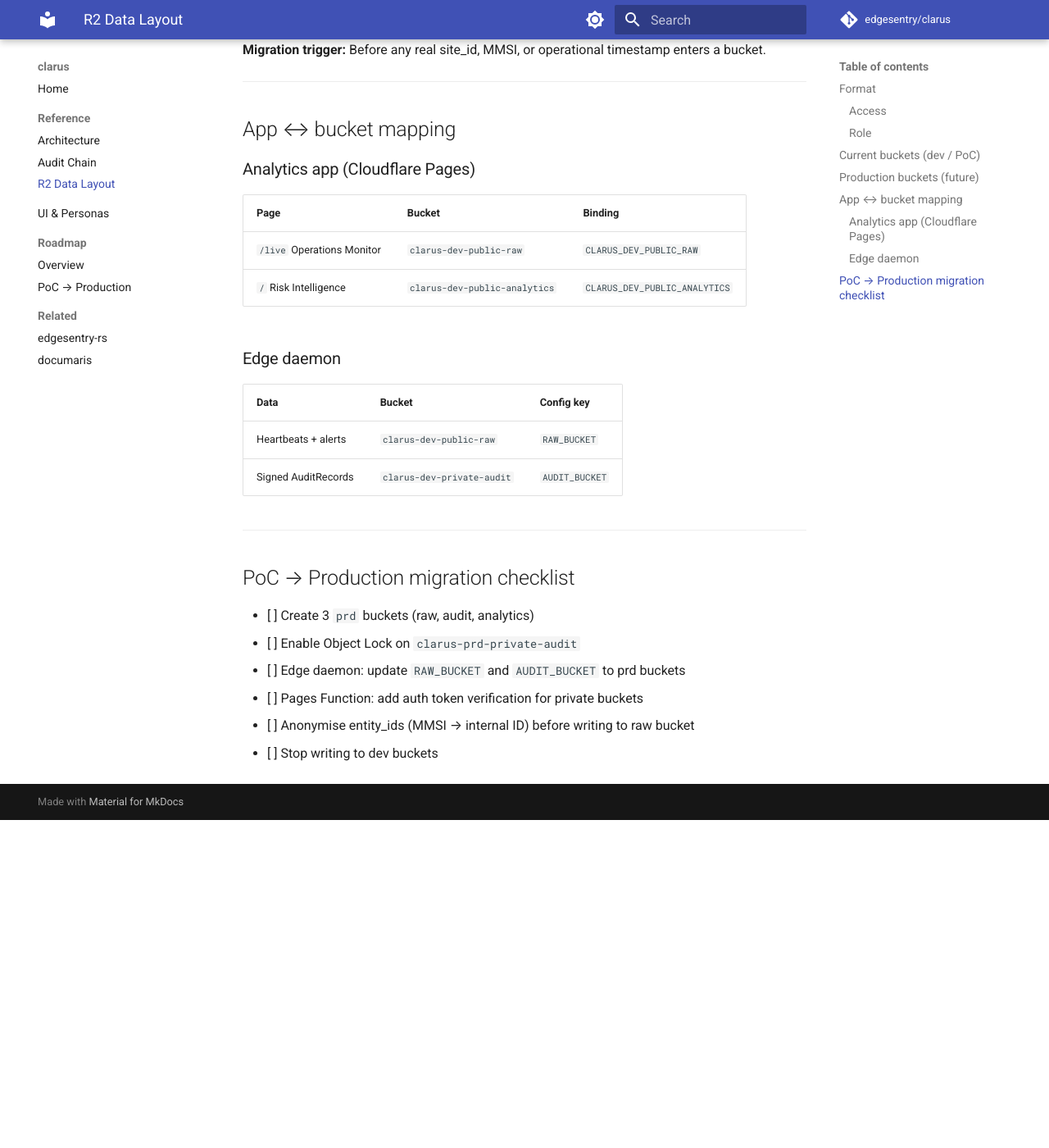
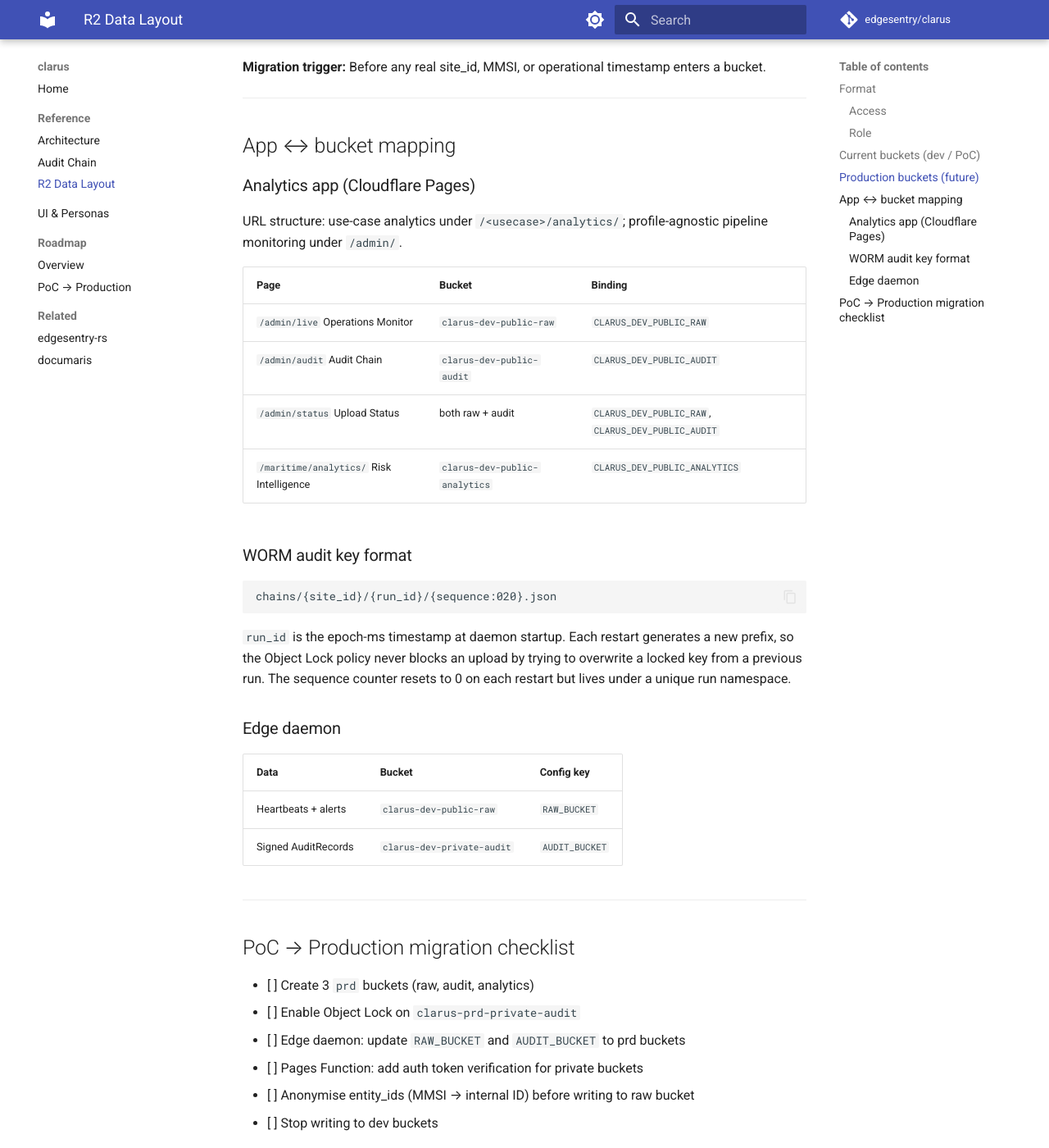
Before and after one commit to edgesentry/clarus, an MkDocs documentation site: the page built from docs/ref-r2-data-layout.md, in a window 1280 px wide and 1400 px high, scrolled down 2280 px. Shown: the whole window at 82% size. Built offline with MkDocs 1.6.1 and Material for MkDocs 9.7.7, drawn with Linux system fonts in a browser that asks for light colours; comment, search, counter and statistics services are not loaded; before the commit the page ends 3280 px from its top, so only the background shows below that; some of the changed text lies outside the part shown.

Commit message:
docs: update URLs and BCA profile after PR #85 merge (#86)
docs: update URLs and add BCA profile after PR #85 merge

- README.md: add sg-bca-greenmark profile row; update /live → /admin/live
- ref-r2-data-layout.md: update page→bucket mapping table to new URL
  structure (/admin/live, /admin/audit, /admin/status, /maritime/analytics/);
  document WORM key format chains/{site}/{run_id}/{seq:020}.json
- demo-guide.md: add BCA Green Mark demo path; update all /live → /admin/live,
  / → /maritime/analytics/; update deployed URL to clarus.edgesentry.io

Co-authored-by: Claude Sonnet 4.6 <noreply@anthropic.com>

````diff
--- a/docs/ref-r2-data-layout.md
+++ b/docs/ref-r2-data-layout.md
@@ -31,9 +31,9 @@
 
 | Value | Contents | Written by | Read by |
 |-------|----------|------------|---------|
-| `raw` | Raw device output — heartbeats, alerts, EntityStream | Edge daemon | `/live` Operations Monitor |
-| `audit` | Signed AuditRecord chain (tamper-evident) | Edge daemon | Auditors, insurers |
-| `analytics` | Post-processed data — vessel features, risk scores | maridb pipelines | `/` Risk Intelligence |
+| `raw` | Raw device output — heartbeats, alerts, EntityStream | Edge daemon | `/admin/live` Operations Monitor |
+| `audit` | Signed AuditRecord chain (tamper-evident) | Edge daemon | Auditors, insurers, `/admin/audit` |
+| `analytics` | Post-processed data — vessel features, risk scores | maridb / indago pipelines | `/maritime/analytics/`, `/bca/analytics/` |
 
 ---
 
@@ -65,10 +65,22 @@
 
 ### Analytics app (Cloudflare Pages)
 
+URL structure: use-case analytics under `/<usecase>/analytics/`; profile-agnostic pipeline monitoring under `/admin/`.
+
 | Page | Bucket | Binding |
 |------|--------|---------|
-| `/live` Operations Monitor | `clarus-dev-public-raw` | `CLARUS_DEV_PUBLIC_RAW` |
-| `/` Risk Intelligence | `clarus-dev-public-analytics` | `CLARUS_DEV_PUBLIC_ANALYTICS` |
+| `/admin/live` Operations Monitor | `clarus-dev-public-raw` | `CLARUS_DEV_PUBLIC_RAW` |
+| `/admin/audit` Audit Chain | `clarus-dev-public-audit` | `CLARUS_DEV_PUBLIC_AUDIT` |
+| `/admin/status` Upload Status | both raw + audit | `CLARUS_DEV_PUBLIC_RAW`, `CLARUS_DEV_PUBLIC_AUDIT` |
+| `/maritime/analytics/` Risk Intelligence | `clarus-dev-public-analytics` | `CLARUS_DEV_PUBLIC_ANALYTICS` |
+
+### WORM audit key format
+
+```
+chains/{site_id}/{run_id}/{sequence:020}.json
+```
+
+`run_id` is the epoch-ms timestamp at daemon startup. Each restart generates a new prefix, so the Object Lock policy never blocks an upload by trying to overwrite a locked key from a previous run. The sequence counter resets to 0 on each restart but lives under a unique run namespace.
 
 ### Edge daemon
 
````
Also changed, not shown: .agents/skills/clarus-run-demo/references/demo-guide.md (+13 -11 lines), README.md (+2 -1 lines).
